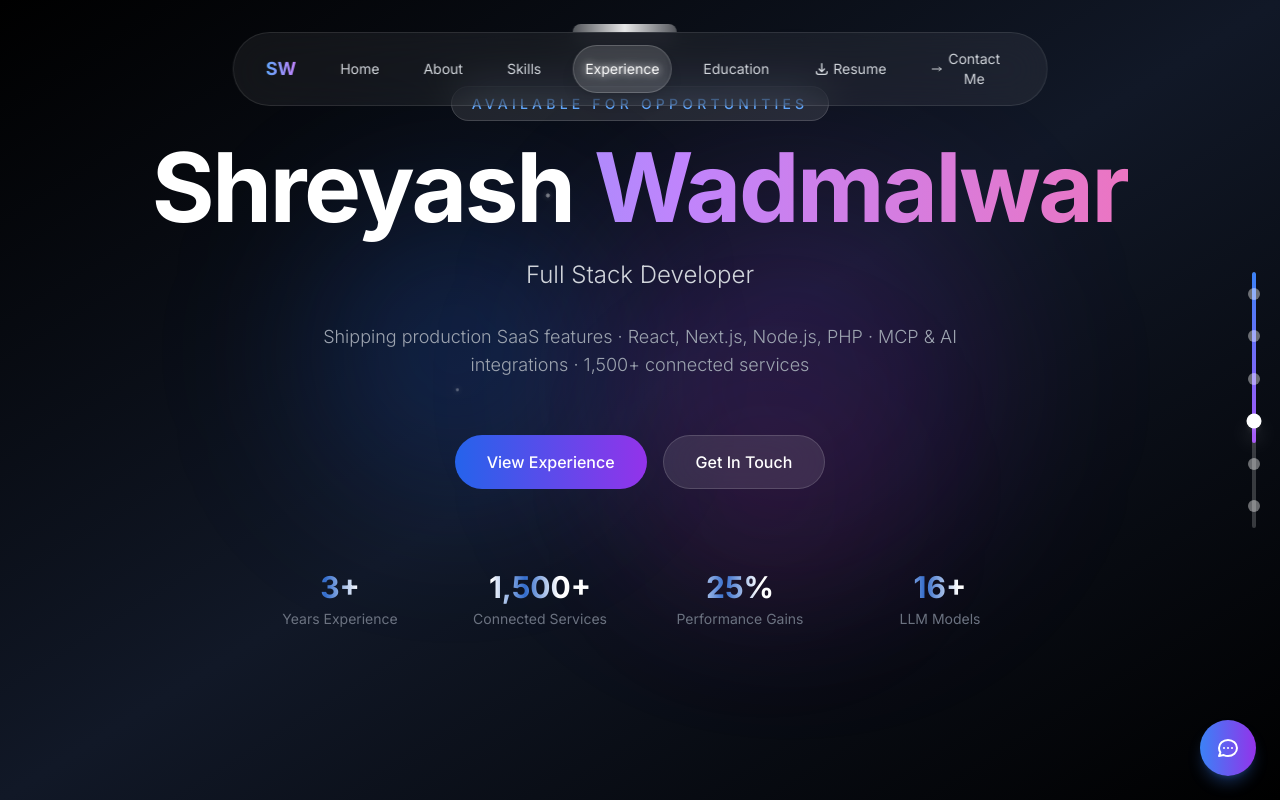
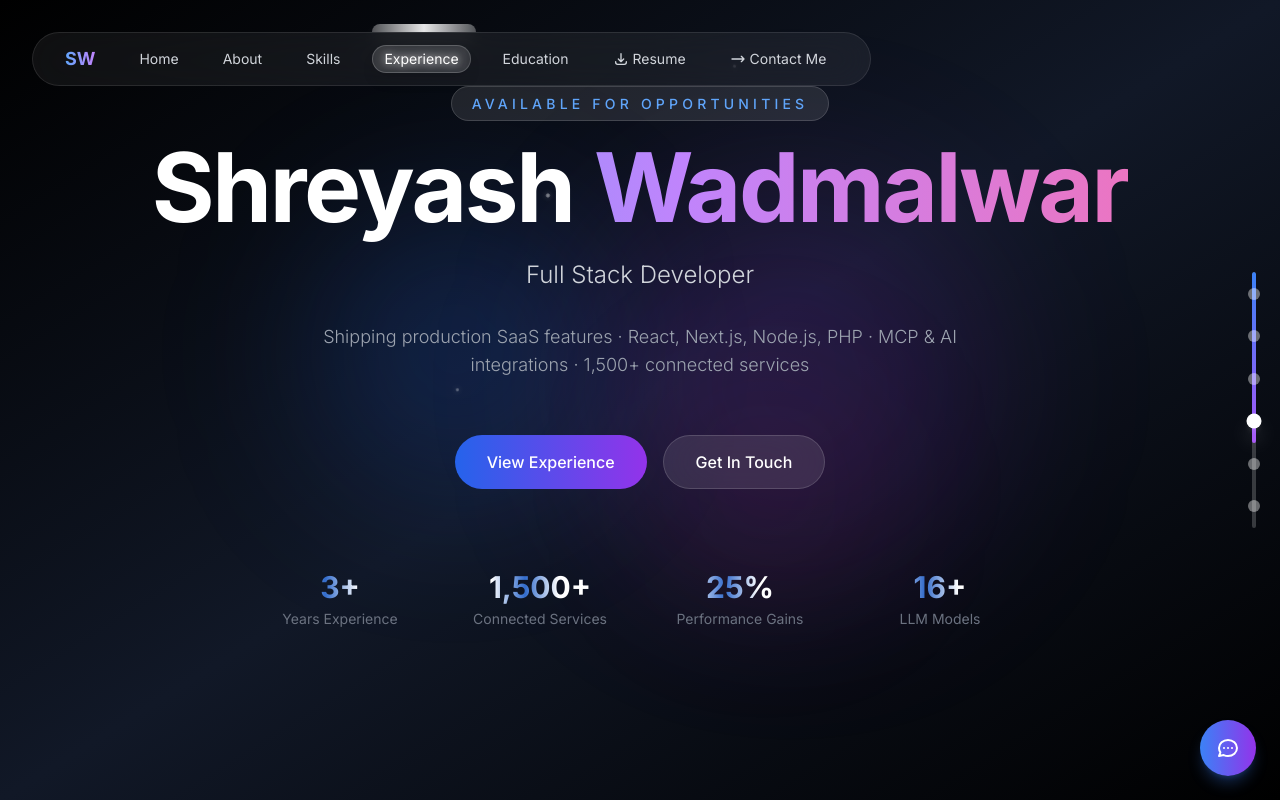
Before and after one commit to shreywadmalwar/shreyash_wadmalwar, a React (Create React App) app: page / in a window 1280 px wide. Shown: the top 800 px of the page. Built offline with nearby package versions, Linux system fonts and the light colour scheme.

Commit message:
Move desktop nav header to left side

```diff
--- a/src/components/Header.js
+++ b/src/components/Header.js
@@ -27,7 +27,7 @@ const Header = ({ activeSection, scrollToSection, openContactDrawer }) => {
   return (
     <>
       {/* Desktop Header */}
-      <header className="hidden md:block fixed top-8 left-1/2 transform -translate-x-1/2 z-50">
+      <header className="hidden md:block fixed top-8 left-8 z-50">
         {/* Animated pulse underline */}
         {activeIndex !== -1 && (
           <div
```
